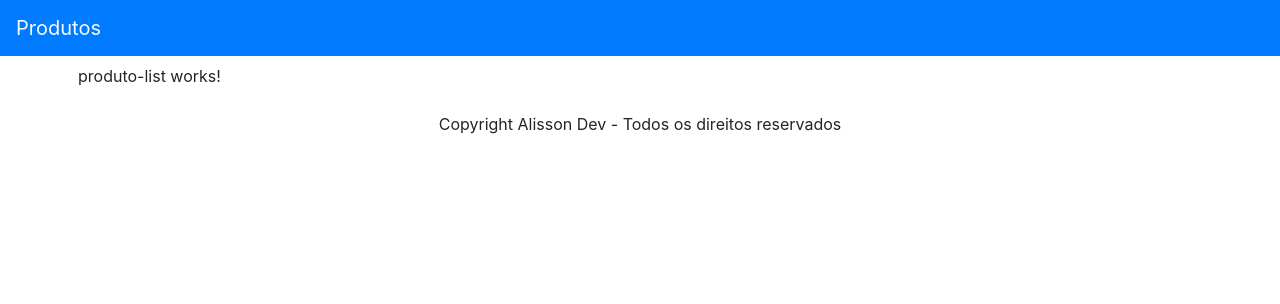
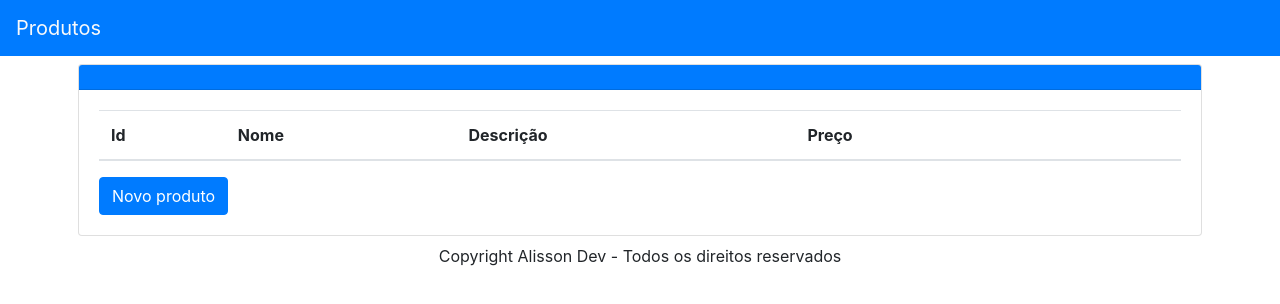
Before and after one commit to youssfbr/angular_produtos, an Angular app: page / in a window 1280 px wide. Shown: the top 304 px of the page. Built offline with nearby package versions, Linux system fonts and the light colour scheme.

Commit message:
Criando a estrutura HTML da grid de produto

```diff
--- a/src/app/produtos/produto-list/produto-list.component.html
+++ b/src/app/produtos/produto-list/produto-list.component.html
@@ -1 +1,24 @@
-<p>produto-list works!</p>
+<div class="card">
+  <div class="card-header bg-primary text-light">
+
+  </div>
+  <div class="card-body">
+    <table class="table table-hover">
+      <thead>
+        <tr>
+          <th scope="col">Id</th>
+          <th scope="col">Nome</th>
+          <th scope="col">Descrição</th>
+          <th scope="col">Preço</th>
+          <th scope="col"></th>
+          <th scope="col"></th>
+        </tr>
+      </thead>
+      <tbody>
+
+      </tbody>
+    </table>
+
+    <a href="#" class="btn btn-primary">Novo produto</a>
+  </div>
+</div>
```
